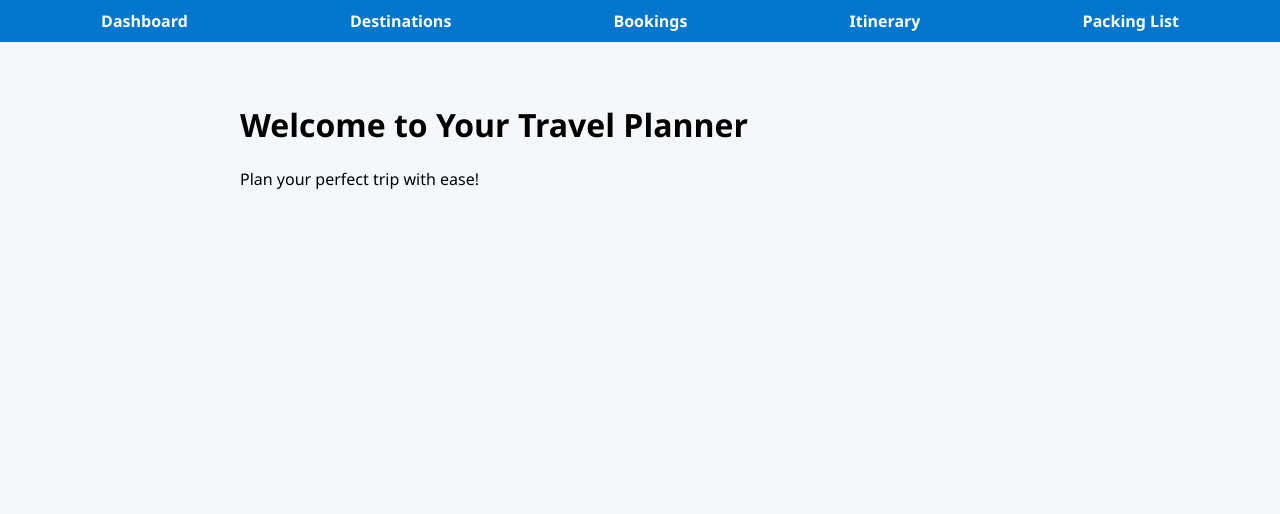
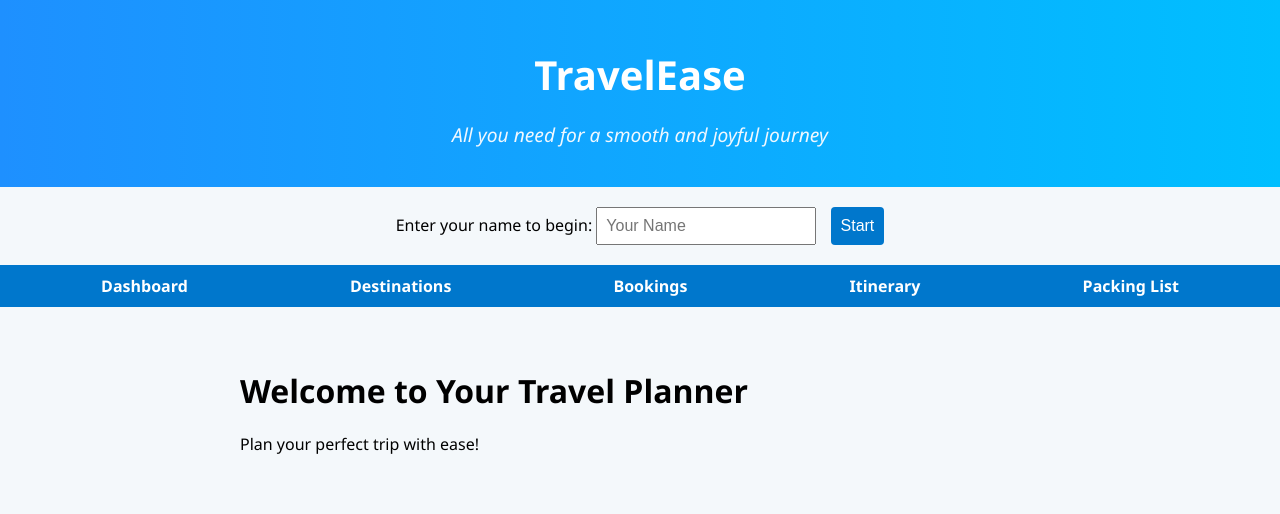
Before and after one commit to hafsaArifDev/travel-plan-app, a plain HTML site: page index.html in a window 1280 px wide. Drawn offline with Linux system fonts and the light colour scheme.

Commit message:
update header

```diff
--- a/index.html
+++ b/index.html
@@ -7,6 +7,21 @@
   <link rel="stylesheet" href="style.css" />
 </head>
 <body>
+    <header class="app-header">
+  <h1 class="app-title"> TravelEase</h1>
+  <p class="app-subtitle">All you need for a smooth and joyful journey </p>
+</header>
+
+<!-- Ask for user name -->
+<div id="userPrompt" class="user-name-section">
+  <label for="userName">Enter your name to begin:</label>
+  <input type="text" id="userName" placeholder="Your Name" />
+  <button onclick="saveUserName()">Start</button>
+</div>
+
+<!-- Welcome message (will show after name is saved) -->
+<h2 id="welcomeMessage" class="welcome-msg" style="display: none;"></h2>
+
 
   <!-- 🌐 Top Navigation Bar -->
   <nav class="navbar">
--- a/script.js
+++ b/script.js
@@ -37,5 +37,29 @@ function displayBooking() {
 window.onload = function () {
   displayBooking();
 };
+// Save and show user name
+function saveUserName() {
+  const name = document.getElementById("userName").value.trim();
+  if (name) {
+    localStorage.setItem("username", name);
+    showWelcomeMessage();
+  }
+}
+
+function showWelcomeMessage() {
+  const name = localStorage.getItem("username");
+  if (name) {
+    document.getElementById("userPrompt").style.display = "none";
+    const welcome = document.getElementById("welcomeMessage");
+    welcome.textContent = `Welcome, ${name}! Ready to plan your next journey? ✈️`;
+    welcome.style.display = "block";
+  }
+}
+
+// Show welcome if name already exists
+window.onload = function () {
+  displayBooking();
+  showWelcomeMessage();
+};
 
 }
--- a/style.css
+++ b/style.css
@@ -69,3 +69,39 @@ button:hover {
   border-left: 4px solid #0077cc;
   border-radius: 4px;
 }
+.app-header {
+  text-align: center;
+  padding: 20px;
+  background: linear-gradient(to right, #1e90ff, #00bfff);
+  color: white;
+}
+
+.app-title {
+  font-size: 2.5rem;
+  font-weight: bold;
+  margin-bottom: 5px;
+}
+
+.app-subtitle {
+  font-size: 1.2rem;
+  font-style: italic;
+  color: #f0f8ff;
+}
+
+.user-name-section {
+  text-align: center;
+  margin: 20px auto;
+}
+
+.user-name-section input {
+  padding: 8px;
+  width: 200px;
+  margin-right: 10px;
+}
+
+.welcome-msg {
+  text-align: center;
+  color: #0077cc;
+  font-size: 1.5rem;
+  margin-bottom: 20px;
+}
```
